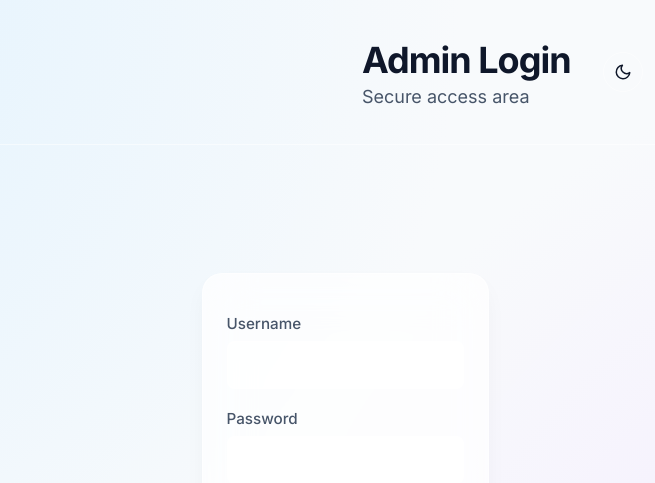
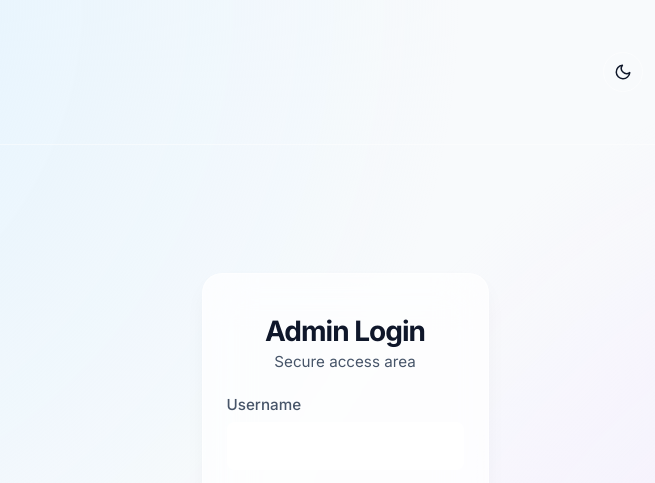
Before and after one commit to thilaganiniyavan/Injury_tracker, a website: page public/admin-login.html in a window 1280 px wide. Shown: the top 483 px of the page, 295-950 px from the left. Drawn offline with Linux system fonts and the light colour scheme.

Commit message:
Move Admin Login title and subtitle inside login glass-card

```diff
--- a/public/admin-login.html
+++ b/public/admin-login.html
@@ -13,10 +13,6 @@
             <div style="display: flex; gap: 1rem; align-items: center;">
                 <img src="/images/starrise.png" alt="Star Rise Logo" class="starrise-img">
             </div>
-            <div>
-                <h1>Admin Login</h1>
-                <p class="subtitle">Secure access area</p>
-            </div>
             <div style="display: flex; gap: 1rem; align-items: center;">
                 <button id="theme-toggle" class="theme-btn" aria-label="Toggle theme">DARK</button>
                 <img src="/images/logo.png" alt="Company Logo" class="logo-img">
@@ -25,6 +21,10 @@
 
         <main class="login-container">
             <div class="glass-card">
+                <div style="text-align: center; margin-bottom: 1.5rem;">
+                    <h1 style="font-size: 1.75rem; font-weight: 800; margin-bottom: 0.25rem;">Admin Login</h1>
+                    <p class="subtitle" style="font-size: 0.95rem;">Secure access area</p>
+                </div>
                 <form id="login-form">
                     <div class="form-group">
                         <label for="username">Username</label>
```
